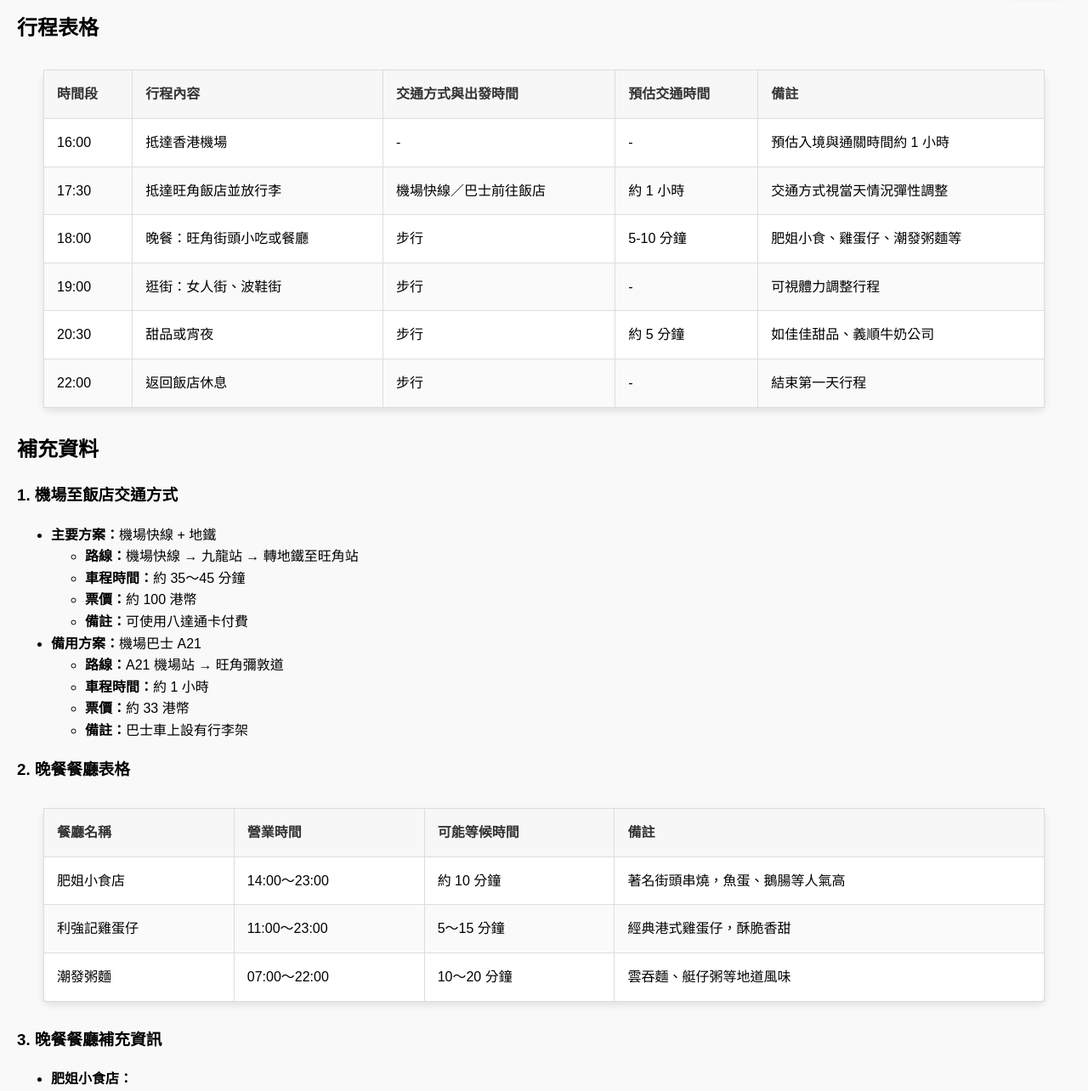
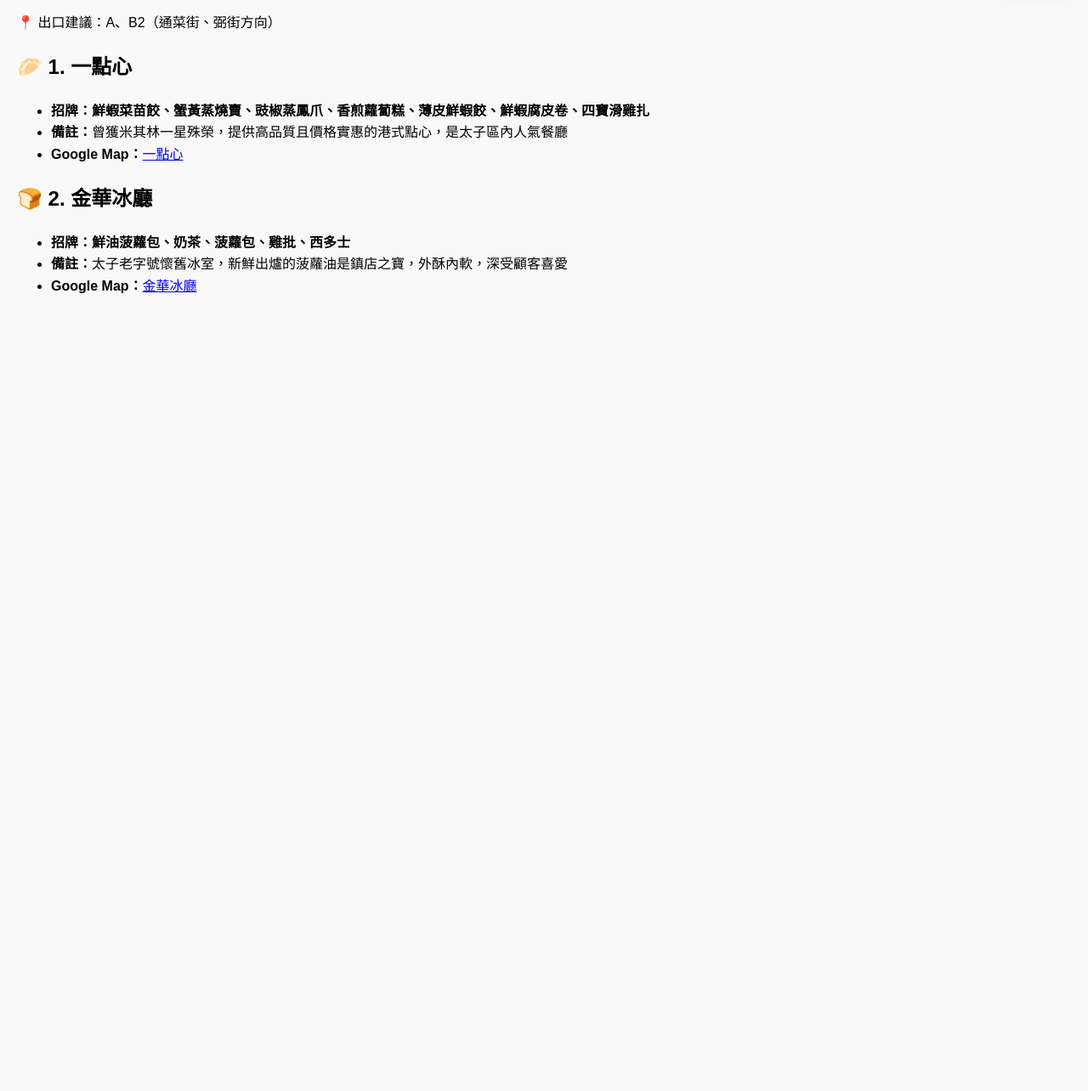
Before and after one commit to didiper/2025HongKong, a plain HTML site: page schedules/0514.html in a window 1280 px wide. Shown: the part 80-1364 px from the top of the page at 85% size. After the commit the page ends 800 px from the top, so only its background shows below. Drawn offline with Linux system fonts and the light colour scheme.

Commit message:
Update 0514.html

```diff
--- a/schedules/0514.html
+++ b/schedules/0514.html
@@ -3,159 +3,37 @@
   <head>
     <meta charset="UTF-8" />
     <meta name="viewport" content="width=device-width, initial-scale=1.0" />
-    <title>5/12 旺角行程</title>
+    <title>太子站小吃懶人包</title>
     <link rel="stylesheet" href="../styles/common.css" />
   </head>
   <body>
     <header>
-      <h1>5/12 旺角行程</h1>
+      <h1>🚇 太子站小吃推薦懶人包</h1>
+      <p>📍 出口建議：A、B2（通菜街、弼街方向）</p>
     </header>
 
-    <section id="schedule">
-      <h2>行程表格</h2>
-      <table>
-        <thead>
-          <tr>
-            <th>時間段</th>
-            <th>行程內容</th>
-            <th>交通方式與出發時間</th>
-            <th>預估交通時間</th>
-            <th>備註</th>
-          </tr>
-        </thead>
-        <tbody>
-          <tr>
-            <td>16:00</td>
-            <td>抵達香港機場</td>
-            <td>-</td>
-            <td>-</td>
-            <td>預估入境與通關時間約 1 小時</td>
-          </tr>
-          <tr>
-            <td>17:30</td>
-            <td>抵達旺角飯店並放行李</td>
-            <td>機場快線／巴士前往飯店</td>
-            <td>約 1 小時</td>
-            <td>交通方式視當天情況彈性調整</td>
-          </tr>
-          <tr>
-            <td>18:00</td>
-            <td>晚餐：旺角街頭小吃或餐廳</td>
-            <td>步行</td>
-            <td>5-10 分鐘</td>
-            <td>肥姐小食、雞蛋仔、潮發粥麵等</td>
-          </tr>
-          <tr>
-            <td>19:00</td>
-            <td>逛街：女人街、波鞋街</td>
-            <td>步行</td>
-            <td>-</td>
-            <td>可視體力調整行程</td>
-          </tr>
-          <tr>
-            <td>20:30</td>
-            <td>甜品或宵夜</td>
-            <td>步行</td>
-            <td>約 5 分鐘</td>
-            <td>如佳佳甜品、義順牛奶公司</td>
-          </tr>
-          <tr>
-            <td>22:00</td>
-            <td>返回飯店休息</td>
-            <td>步行</td>
-            <td>-</td>
-            <td>結束第一天行程</td>
-          </tr>
-        </tbody>
-      </table>
-    </section>
-
-    <section id="transportation">
-      <h2>補充資料</h2>
-      <h3>1. 機場至飯店交通方式</h3>
+    <main>
+      <section>
+        <h2>🥟 1. 一點心</h2>
         <ul>
-        <li>
-          <strong>主要方案：</strong>機場快線 + 地鐵
-          <ul>
-            <li><strong>路線：</strong>機場快線 → 九龍站 → 轉地鐵至旺角站</li>
-            <li><strong>車程時間：</strong>約 35～45 分鐘</li>
-            <li><strong>票價：</strong>約 100 港幣</li>
-            <li><strong>備註：</strong>可使用八達通卡付費</li>
-          </ul>
-        </li>
-        <li>
-          <strong>備用方案：</strong>機場巴士 A21
-          <ul>
-            <li><strong>路線：</strong>A21 機場站 → 旺角彌敦道</li>
-            <li><strong>車程時間：</strong>約 1 小時</li>
-            <li><strong>票價：</strong>約 33 港幣</li>
-            <li><strong>備註：</strong>巴士車上設有行李架</li>
-          </ul>
-        </li>
+          <li><strong>招牌：</strong><strong>鮮蝦菜苗餃、蟹黃蒸燒賣、豉椒蒸鳳爪、香煎蘿蔔糕、薄皮鮮蝦餃、鮮蝦腐皮卷、四寶滑雞扎</strong></li>
+          <li><strong>備註：</strong>曾獲米其林一星殊榮，提供高品質且價格實惠的港式點心，是太子區內人氣餐廳</li>
+          <li><strong>Google Map：</strong><a href="https://maps.app.goo.gl/K1mHcM7y6UPj323Y7" target="_blank">一點心</a></li>
         </ul>
       </section>
 
-    <section id="dinner">
-      <h3>2. 晚餐餐廳表格</h3>
-      <table>
-        <thead>
-          <tr>
-            <th>餐廳名稱</th>
-            <th>營業時間</th>
-            <th>可能等候時間</th>
-            <th>備註</th>
-          </tr>
-        </thead>
-        <tbody>
-          <tr>
-            <td>肥姐小食店</td>
-            <td>14:00～23:00</td>
-            <td>約 10 分鐘</td>
-            <td>著名街頭串燒，魚蛋、鵝腸等人氣高</td>
-          </tr>
-          <tr>
-            <td>利強記雞蛋仔</td>
-            <td>11:00～23:00</td>
-            <td>5～15 分鐘</td>
-            <td>經典港式雞蛋仔，酥脆香甜</td>
-          </tr>
-          <tr>
-            <td>潮發粥麵</td>
-            <td>07:00～22:00</td>
-            <td>10～20 分鐘</td>
-            <td>雲吞麵、艇仔粥等地道風味</td>
-          </tr>
-        </tbody>
-      </table>
-    </section>
-
-    <section id="dinner-supplement">
-      <h3>3. 晚餐餐廳補充資訊</h3>
+      <section>
+        <h2>🍞 2. 金華冰廳</h2>
         <ul>
-        <li><strong>肥姐小食店：</strong>
-          <ul>
-            <li><strong>特色：</strong>旺角人氣街邊小吃，魚蛋、鵝腸、墨魚丸深受歡迎</li>
-            <li><strong>推薦品項：</strong>串燒拼盤、咖哩魚蛋、鵝腸</li>
-          </ul>
-        </li>
-        <li><strong>利強記雞蛋仔：</strong>
-          <ul>
-            <li><strong>特色：</strong>外酥內Q，現做雞蛋仔</li>
-            <li><strong>推薦品項：</strong>原味雞蛋仔、朱古力雞蛋仔</li>
-          </ul>
-        </li>
-        <li><strong>潮發粥麵：</strong>
-          <ul>
-            <li><strong>特色：</strong>傳統粥品與竹昇麵，湯底清香</li>
-            <li><strong>推薦品項：</strong>艇仔粥、炸兩腸粉、雲吞撈麵</li>
-          </ul>
-        </li>
+          <li><strong>招牌：</strong><strong>鮮油菠蘿包、奶茶、菠蘿包、雞批、西多士</strong></li>
+          <li><strong>備註：</strong>太子老字號懷舊冰室，新鮮出爐的菠蘿油是鎮店之寶，外酥內軟，深受顧客喜愛</li>
+          <li><strong>Google Map：</strong><a href="https://maps.app.goo.gl/NxhGVPFcqjy7hAAd9" target="_blank">金華冰廳</a></li>
         </ul>
       </section>
+    </main>
 
     <!-- 回首頁的按鈕 -->
     <a id="home-button" href="../index.html">回首頁</a>
-
     <script src="../scripts/common.js"></script>
   </body>
 </html>
```
Lines whose indentation alone changed are shown as unchanged.
